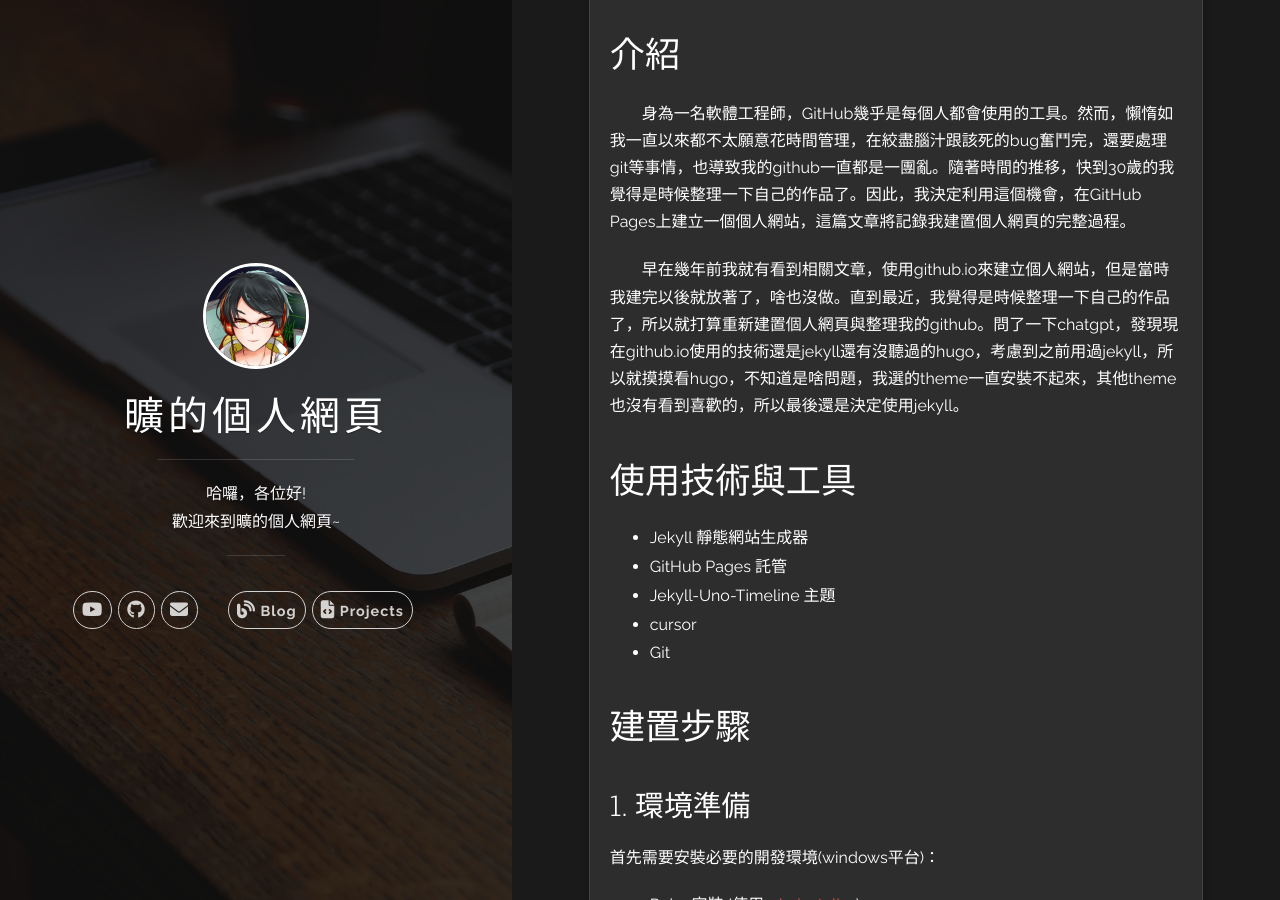
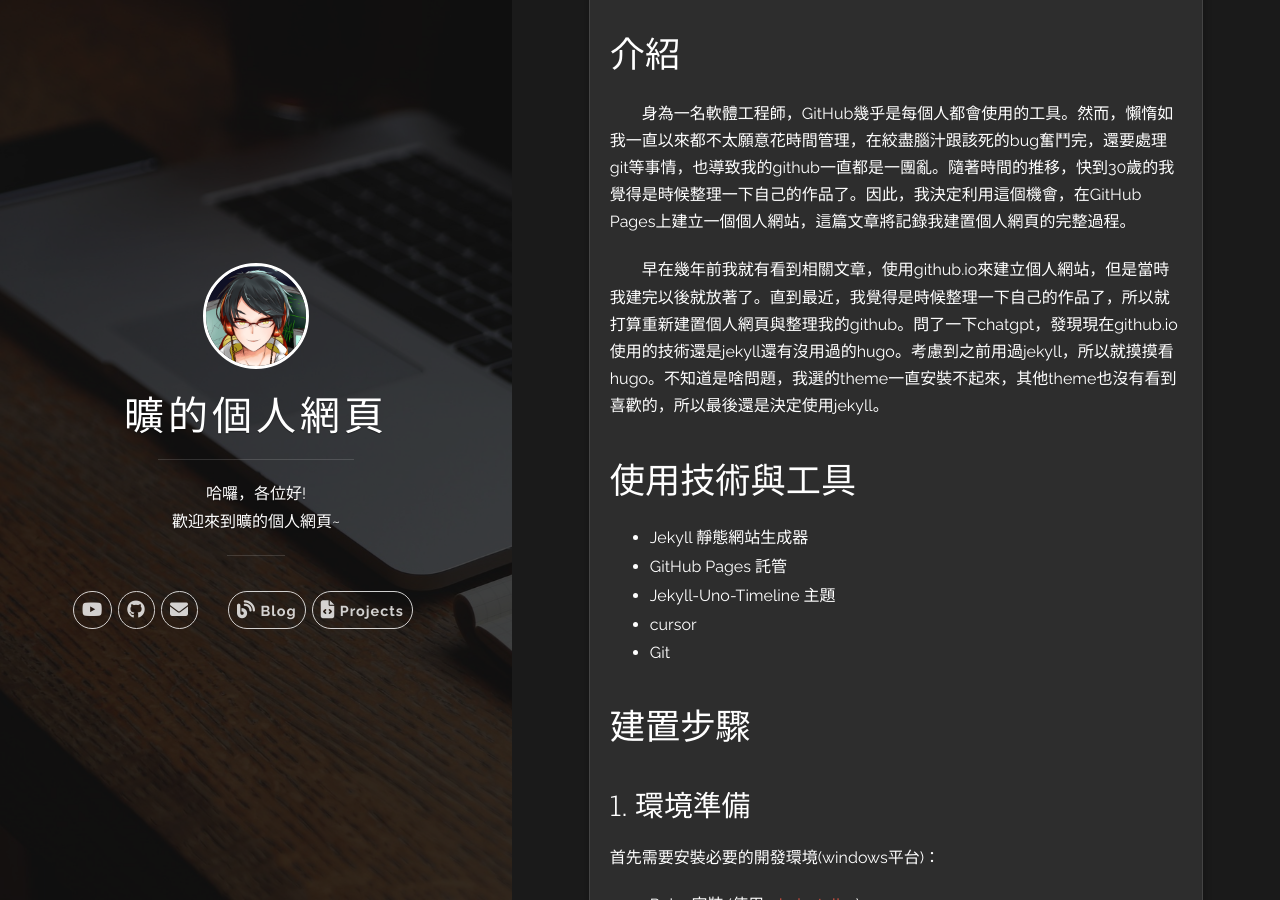
Before and after one commit to dsif2012/dsif2012.github.io, a Jekyll site: the page built from blog/personal-website.md, in a window 1280 px wide and 900 px high, scrolled down 583 px. Built offline with Jekyll 4.4.1, drawn with Linux system fonts in a browser that asks for light colours.

Commit message:
修正標點符號

```diff
--- a/blog/personal-website.md
+++ b/blog/personal-website.md
@@ -12,7 +12,7 @@
 ## 介紹
 　　身為一名軟體工程師，GitHub幾乎是每個人都會使用的工具。然而，懶惰如我一直以來都不太願意花時間管理，在絞盡腦汁跟該死的bug奮鬥完，還要處理git等事情，也導致我的github一直都是一團亂。隨著時間的推移，快到30歲的我覺得是時候整理一下自己的作品了。因此，我決定利用這個機會，在GitHub Pages上建立一個個人網站，這篇文章將記錄我建置個人網頁的完整過程。
 
-　　早在幾年前我就有看到相關文章，使用github.io來建立個人網站，但是當時我建完以後就放著了，啥也沒做。直到最近，我覺得是時候整理一下自己的作品了，所以就打算重新建置個人網頁與整理我的github。問了一下chatgpt，發現現在github.io使用的技術還是jekyll還有沒聽過的hugo，考慮到之前用過jekyll，所以就摸摸看hugo，不知道是啥問題，我選的theme一直安裝不起來，其他theme也沒有看到喜歡的，所以最後還是決定使用jekyll。
+　　早在幾年前我就有看到相關文章，使用github.io來建立個人網站，但是當時我建完以後就放著了。直到最近，我覺得是時候整理一下自己的作品了，所以就打算重新建置個人網頁與整理我的github。問了一下chatgpt，發現現在github.io使用的技術還是jekyll還有沒用過的hugo。考慮到之前用過jekyll，所以就摸摸看hugo。不知道是啥問題，我選的theme一直安裝不起來，其他theme也沒有看到喜歡的，所以最後還是決定使用jekyll。
 
 ## 使用技術與工具
 - Jekyll 靜態網站生成器
```
